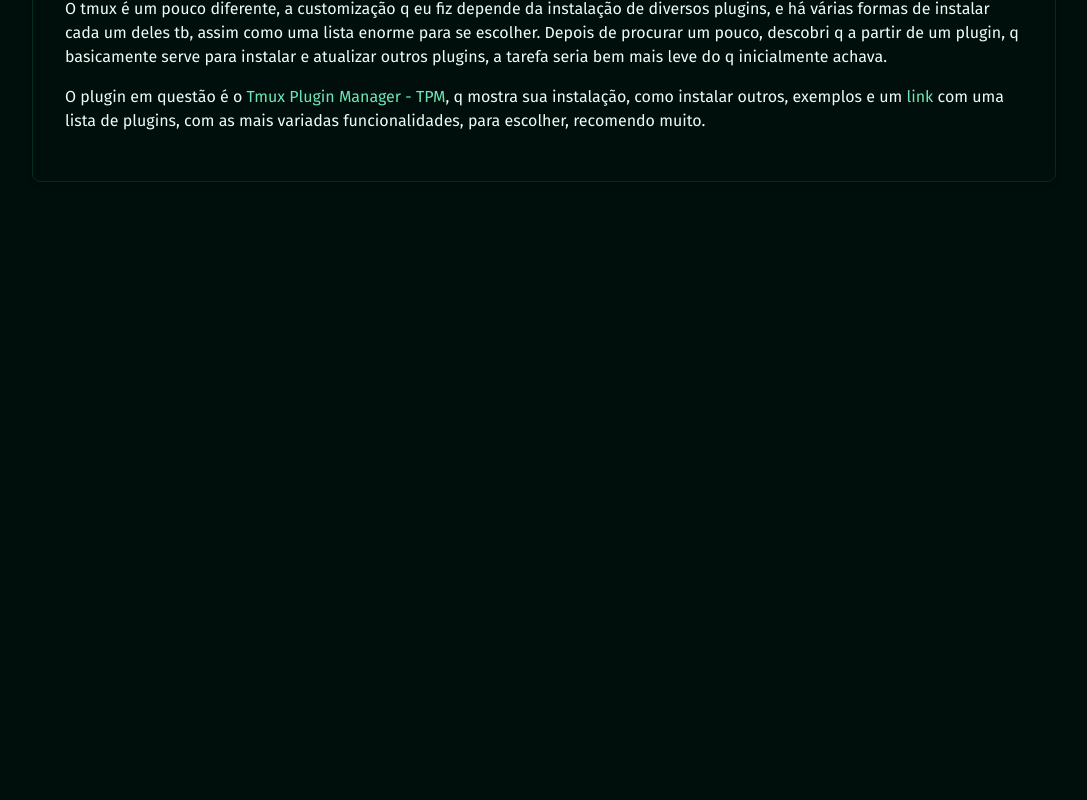
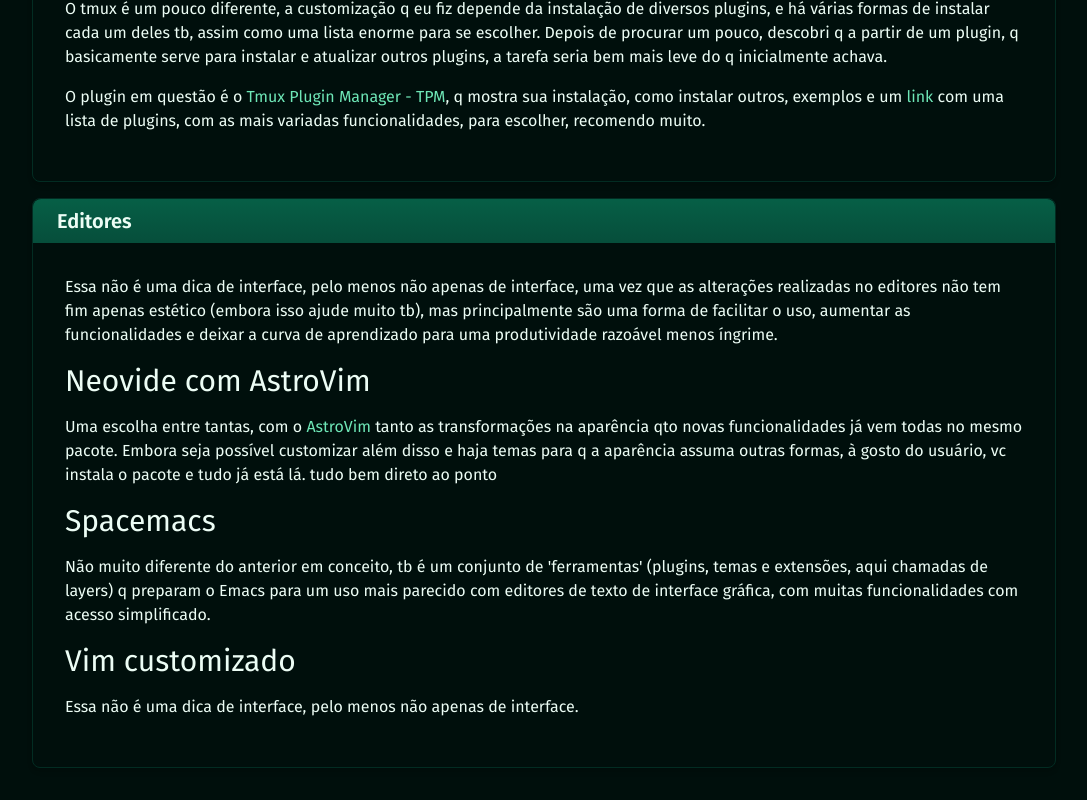
Before and after one commit to teseu/teseu-vapohole, a Vue app: page /dicas in a window 1280 px wide. Shown: the part 1325-2125 px from the top of the page, without its empty margins (96-1183 px from the left). Before the commit the page ends 1539 px from the top, so only its background shows below. Built offline with nearby package versions, Linux system fonts and the light colour scheme; a web font is replaced by a local one.

Commit message:
🚀 Dicas
mais conteúdo nas dicas

```diff
--- a/src/views/DicasView.vue
+++ b/src/views/DicasView.vue
@@ -56,7 +56,16 @@ import Card from '@/components/ui/TheCard.vue'
         </p>
         <p class="text-base mb-4">O plugin em questão é o <a class="link" href="https://github.com/tmux-plugins/tpm">Tmux Plugin Manager - TPM</a>, q mostra sua instalação, como instalar outros, exemplos e um <a class="link" href="https://github.com/tmux-plugins/list">link</a> com uma lista de plugins, com as mais variadas funcionalidades, para escolher, recomendo muito.</p>
       </Card>
-
+      <Card>
+        <template #titulo>Editores</template>
+        <p class="text-base mb-4">Essa não é uma dica de interface, pelo menos não apenas de interface, uma vez que as alterações realizadas no editores não tem fim apenas estético (embora isso ajude muito tb), mas principalmente são uma forma de facilitar o uso, aumentar as funcionalidades e deixar a curva de aprendizado para uma produtividade razoável menos íngrime.</p>
+        <h2 class="text-3xl mb-4">Neovide com AstroVim</h2>
+        <p class="text-base mb-4">Uma escolha entre tantas, com o <a class="link" href="https://astronvim.com/">AstroVim</a> tanto as transformações na aparência qto novas funcionalidades já vem todas no mesmo pacote. Embora seja possível customizar além disso e haja temas para q a aparência assuma outras formas, à gosto do usuário, vc instala o pacote e tudo já está lá. tudo bem direto ao ponto</p>
+        <h2 class="text-3xl mb-4">Spacemacs</h2>
+        <p class="text-base mb-4">Não muito diferente do anterior em conceito, tb é um conjunto de 'ferramentas' (plugins, temas e extensões, aqui chamadas de layers) q preparam o <a class="links" href="https://www.spacemacs.org/"></a> Emacs para um uso mais parecido com editores de texto de interface gráfica, com muitas funcionalidades com acesso simplificado.</p>
+        <h2 class="text-3xl mb-4">Vim customizado</h2>
+        <p class="text-base mb-4">Essa não é uma dica de interface, pelo menos não apenas de interface.</p>
+      </Card>
     </div>
   </div>
 </template>
```
